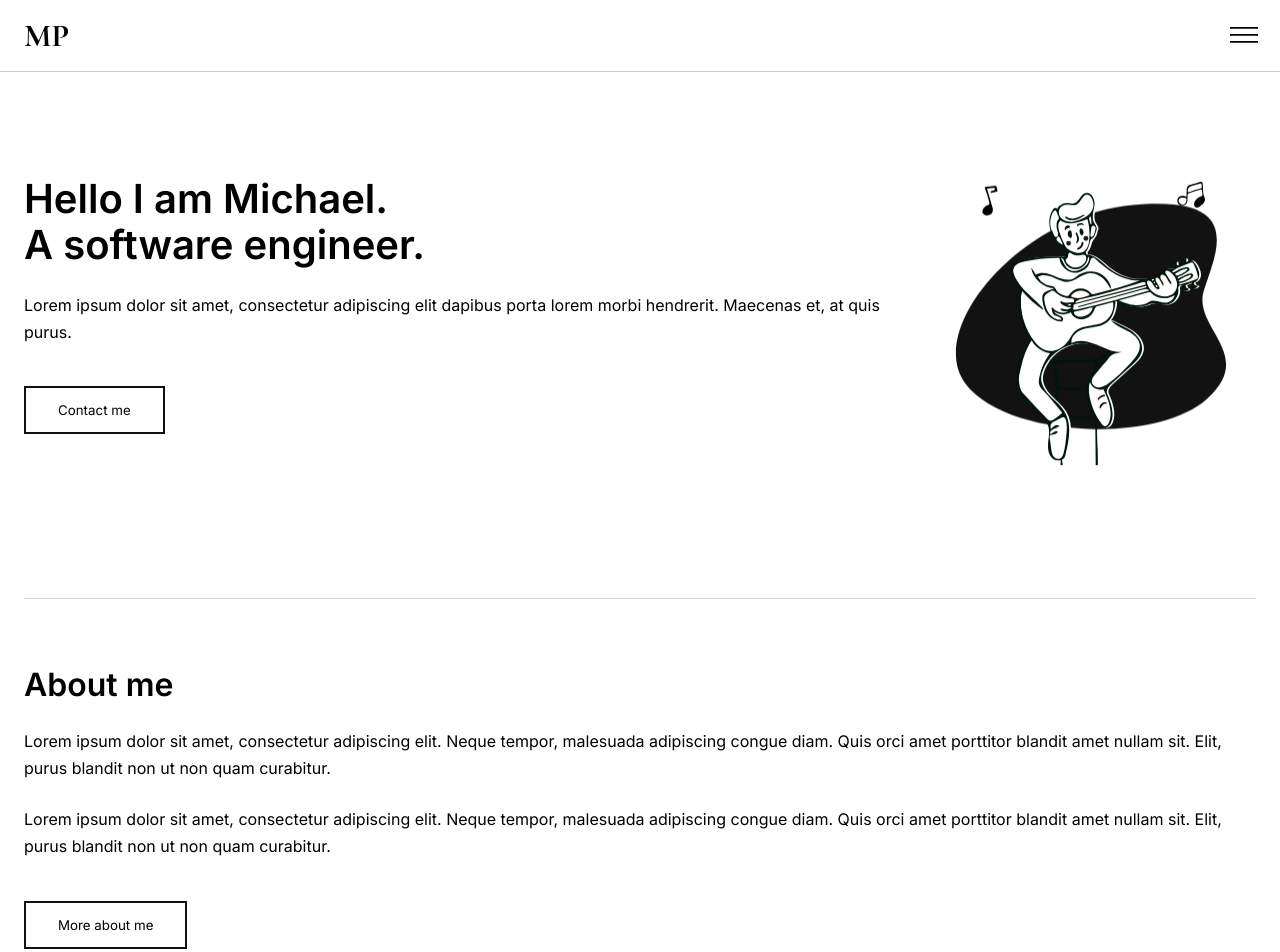
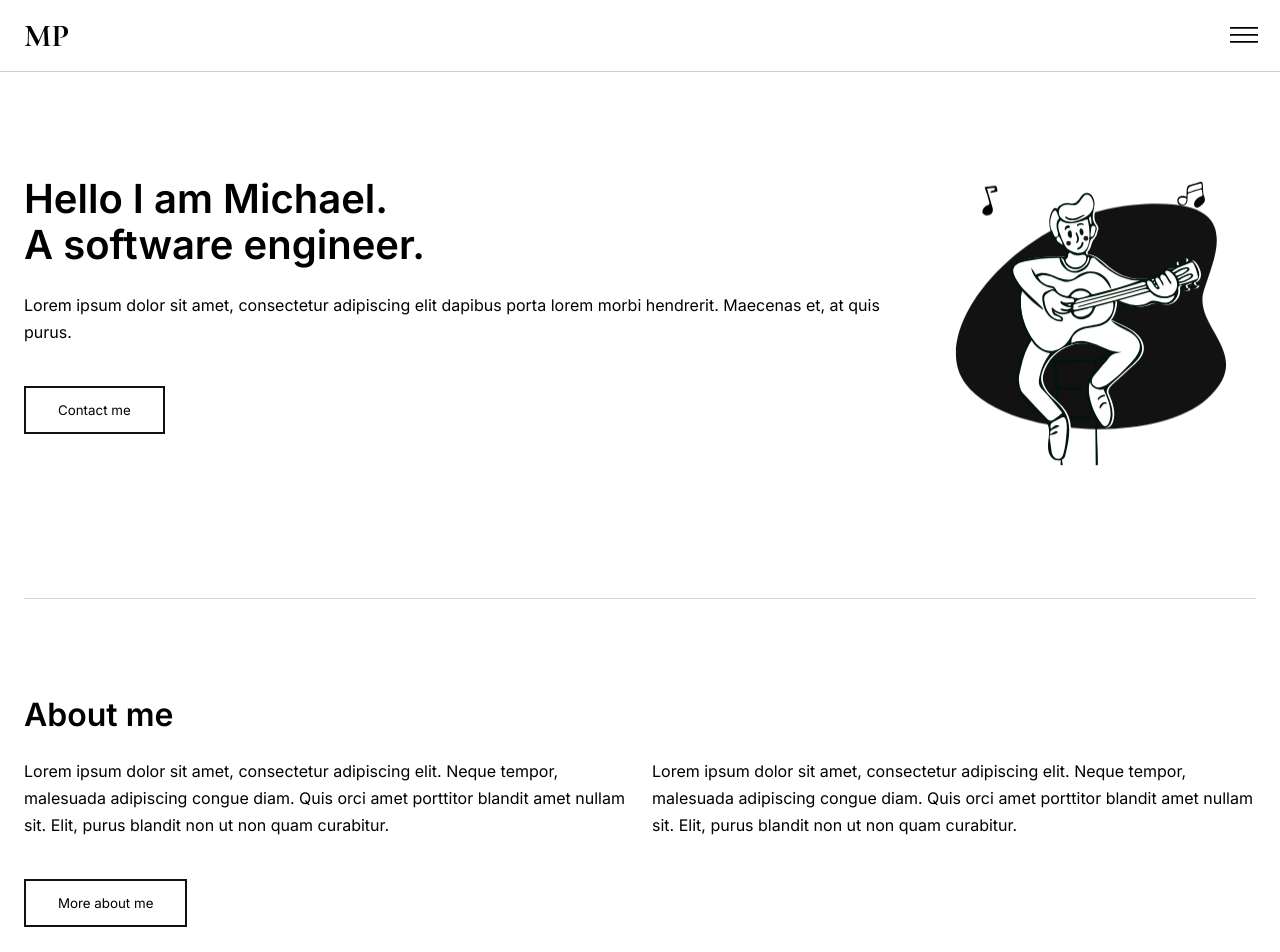
Before and after one commit to michaelparkadze/v1, a Next.js app: page / in a window 1280 px wide. Shown: the top 952 px of the page. Built offline with nearby package versions, Linux system fonts and the light colour scheme.

Commit message:
[Update] About section ipad layout

```diff
--- a/pages/index.jsx
+++ b/pages/index.jsx
@@ -41,18 +41,21 @@ export default function Home(props) {
           <section className={styles.about}>
             <a className={styles.anchor} id="about"></a>
             <h2>About me</h2>
+            <div>
               <p>
                 Lorem ipsum dolor sit amet, consectetur adipiscing elit. Neque
-              tempor, malesuada adipiscing congue diam. Quis orci amet porttitor
-              blandit amet nullam sit. Elit, purus blandit non ut non quam
-              curabitur.
+                tempor, malesuada adipiscing congue diam. Quis orci amet
+                porttitor blandit amet nullam sit. Elit, purus blandit non ut
+                non quam curabitur.
               </p>
               <p>
                 Lorem ipsum dolor sit amet, consectetur adipiscing elit. Neque
-              tempor, malesuada adipiscing congue diam. Quis orci amet porttitor
-              blandit amet nullam sit. Elit, purus blandit non ut non quam
-              curabitur.
+                tempor, malesuada adipiscing congue diam. Quis orci amet
+                porttitor blandit amet nullam sit. Elit, purus blandit non ut
+                non quam curabitur.
               </p>
+            </div>
+
             <Button>More about me</Button>
           </section>
           <hr />
--- a/styles/home.module.scss
+++ b/styles/home.module.scss
@@ -62,10 +62,13 @@
       line-height: 1.15;
       margin-bottom: 24px;
     }
-    > p {
-      margin-bottom: 24px;
-      line-height: 1.7;
+    > div {
+      > p {
+        margin-bottom: 24px;
+        line-height: 1.7;
+      }
     }
+
     > button {
       margin-top: 16px;
     }
@@ -146,6 +149,16 @@
       }
     }
     .about {
+      padding: 90px 0;
+      > div {
+        display: grid;
+        grid-template-columns: 1fr 1fr;
+        column-gap: 24px;
+        > p {
+          margin-bottom: 24px;
+          line-height: 1.7;
+        }
+      }
     }
     .projects {
     }
```
Lines whose indentation alone changed are shown as unchanged.
